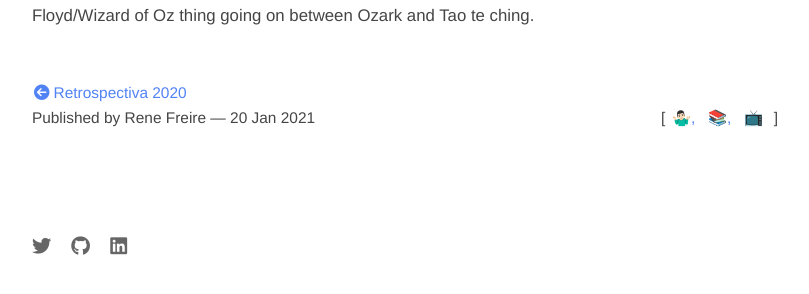
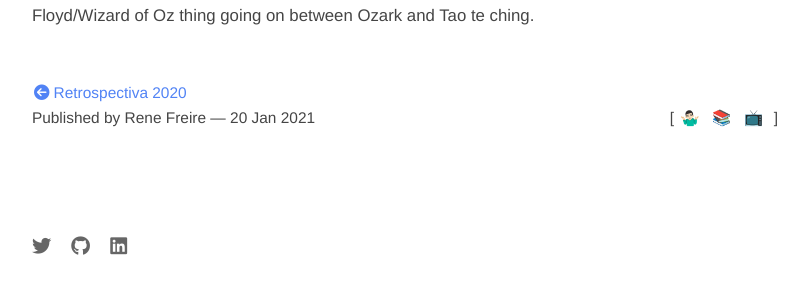
Before and after one commit to freirerene/freirerene.github.io, a Jekyll site: the page built from _posts/2021-01-20-Tao-te-ozark.md, in a window 1280 px wide. Shown: the part 533-827 px from the top of the page, without its empty margins (235-1044 px from the left). Built offline with Jekyll 4.4.1, drawn with Linux system fonts in a browser that asks for light colours; nearby versions of some CDN libraries.

```diff
--- a/_posts/2021-01-20-Tao-te-ozark.md
+++ b/_posts/2021-01-20-Tao-te-ozark.md
@@ -1,7 +1,7 @@
 ---
 layout: post
 title: Tao te ozark
-tags : 🤷🏻‍♂️, 📚, 📺
+tags : 🤷🏻‍♂️ 📚 📺
 date: 2021-01-20 10:00:00.000000000 +01:00
 description: wut
 ---
```
